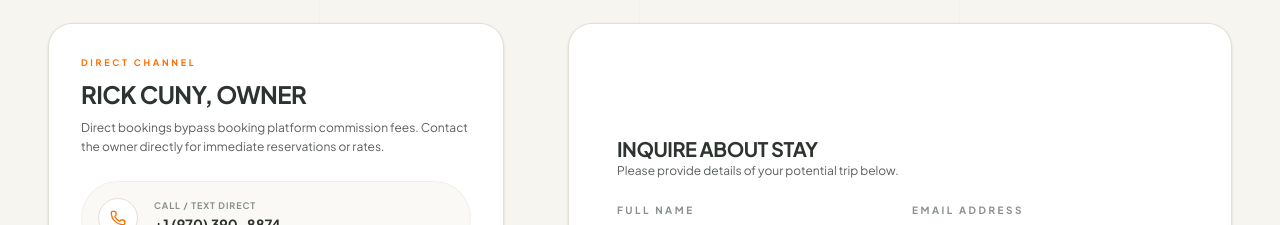
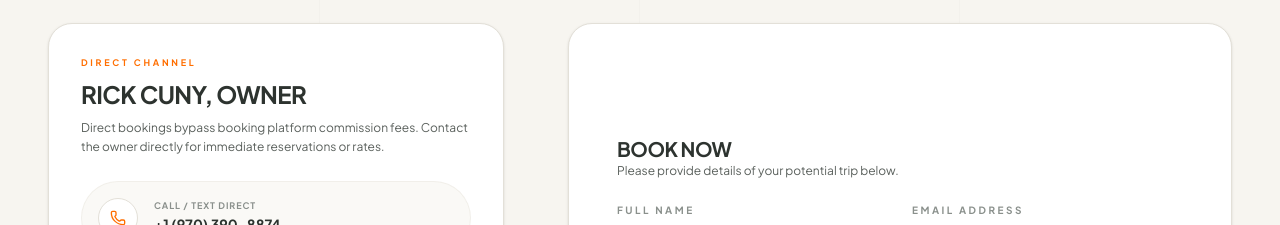
Before and after one commit to deepakbareth/casalabella-v3, a React (Vite) app: page /casalabella-v3/book-now in a window 1280 px wide. Shown: the part 840-1065 px from the top of the page. Built offline with nearby package versions, Linux system fonts and the light colour scheme; a web font is replaced by a local one.

Commit message:
text change in book now

```diff
--- a/src/components/inquire/InquireForm.jsx
+++ b/src/components/inquire/InquireForm.jsx
@@ -67,7 +67,7 @@ export default function InquireForm() {
           {/* Form Heading */}
           <div>
             <h3 className="font-sans text-xl font-bold uppercase text-[#2D332F] tracking-tight">
-              Inquire About Stay
+              Book Now
             </h3>
             <p className="text-xs text-[#5A605C]">Please provide details of your potential trip below.</p>
           </div>
```
